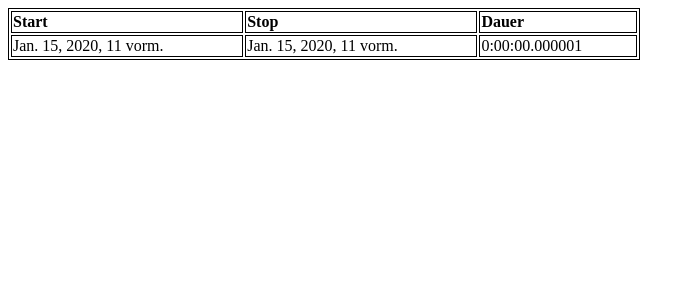
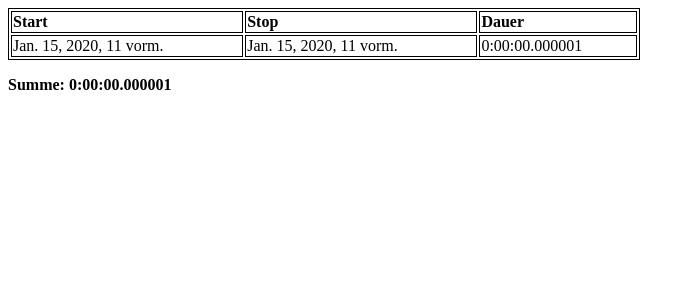
Before and after one commit to merenor/merenor_pythonanywhere_com, a Django app: page /zerf/ in a window 1280 px wide. Shown: the top 300 px of the page, without its empty margins (0-695 px from the left). Run offline with Django 3.2, Linux system fonts and the light colour scheme; tables that the repository leaves empty hold one stand-in row (values such as "Sample post"); parts of the project's set-up code (start-up, migrations or seed data) failed here and were passed over.

Commit message:
summe für zeit

```diff
--- a/zerf/templates/zerf/list_all.html
+++ b/zerf/templates/zerf/list_all.html
@@ -21,6 +21,7 @@
       </tr>
     {% endfor %}
     </table>
+    <p><strong>Summe: {{ summe }}</strong></p>
     {% endif %}
   </body>
 </html>
--- a/zerf/views.py
+++ b/zerf/views.py
@@ -16,14 +16,27 @@ def start(request):
 def stop(request):
     current_record = Record.objects.filter(
         start_time__lte=timezone.now()).order_by('-start_time')[0]
-    current_record.stop_time = timezone.now()
-    current_record.interval = current_record.stop_time - current_record.start_time
-    current_record.save()
 
-    return render(request, 'zerf/stop.html', {'record': current_record})
+    if current_record.stop_time == None:
+        current_record.stop_time = timezone.now()
+        current_record.interval = current_record.stop_time - current_record.start_time
+        current_record.save()
+
+        return render(request, 'zerf/stop.html', {'record': current_record})
+    else:
+        return render(request, 'zerf/error.html')
 
 
 def list_all(request):
+    summe = datetime.timedelta()
+
     records = Record.objects.all().order_by('-start_time')
 
-    return render(request, 'zerf/list_all.html', {'records': records})
+    for record in records:
+        summe += record.interval
+
+    return render(request, 'zerf/list_all.html',
+        {
+            'records': records,
+            'summe': summe
+        })
```
Also changed, not shown: zerf/templates/zerf/error.html (added, +11 -0 lines).
